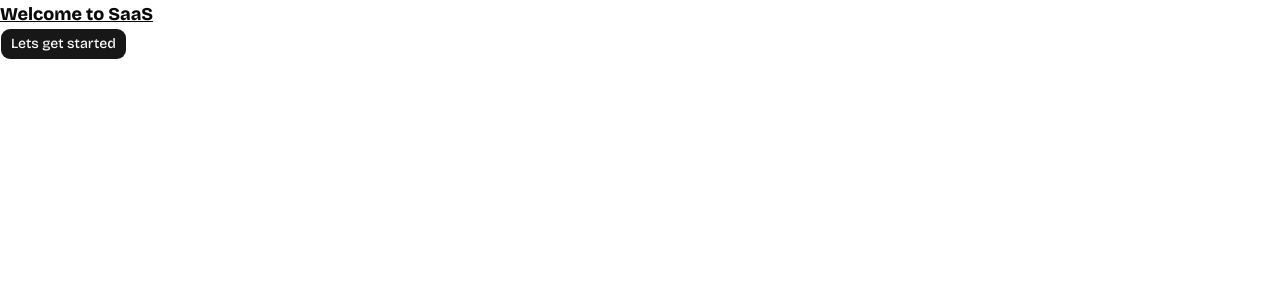
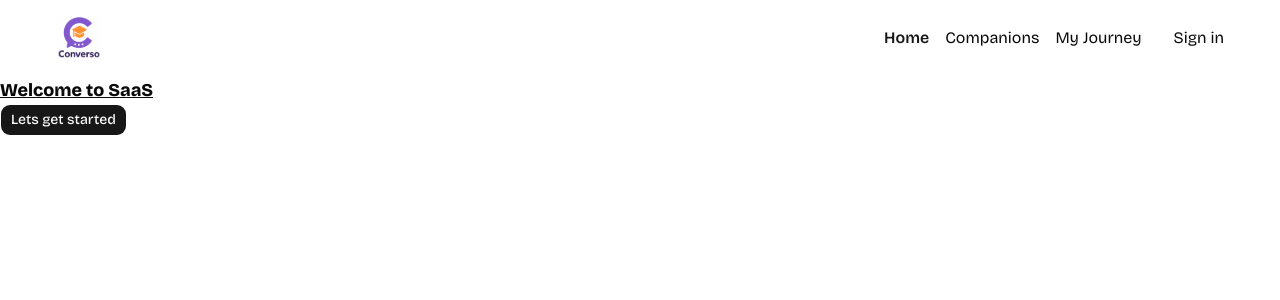
Before and after one commit to jpmartirez/SaaS-project, a Next.js app: page / in a window 1280 px wide. Shown: the top 300 px of the page. Built offline with nearby package versions, Linux system fonts and the light colour scheme.

Commit message:
modify nav items and href

```diff
--- a/app/layout.tsx
+++ b/app/layout.tsx
@@ -2,8 +2,9 @@
 import { Bricolage_Grotesque, Geist } from "next/font/google";
 import "./globals.css";
 import { cn } from "@/lib/utils";
+import Navbar from "@/components/Navbar";
 
-const geist = Geist({subsets:['latin'],variable:'--font-sans'});
+const geist = Geist({ subsets: ["latin"], variable: "--font-sans" });
 
 const bricolage = Bricolage_Grotesque({
   variable: "--font-bricolage",
@@ -22,7 +23,10 @@
 }>) {
   return (
     <html lang="en" className={cn("font-sans", geist.variable)}>
-      <body className={`${bricolage.variable} antialiased`}>{children}</body>
+      <body className={`${bricolage.variable} antialiased`}>
+        <Navbar/>
+        {children}
+      </body>
     </html>
   );
 }
--- /dev/null
+++ b/components/Navbar.tsx
@@ -0,0 +1,22 @@
+import Image from "next/image";
+import Link from "next/link";
+import React from "react";
+import Navitems from "./Navitems";
+
+const Navbar = () => {
+  return (
+    <nav className="navbar">
+      <Link href={"/"}>
+        <div className="flex items-center gap-2.5 cursor-pointer">
+          <Image src={"/images/logo.svg"} alt="logo" width={46} height={44} />
+        </div>
+      </Link>
+      <div className="flex items-center gap-8">
+        <Navitems />
+        <p>Sign in</p>
+      </div>
+    </nav>
+  );
+};
+
+export default Navbar;
--- /dev/null
+++ b/components/Navitems.tsx
@@ -0,0 +1,31 @@
+"use client";
+import { cn } from "@/lib/utils";
+import Link from "next/link";
+import { usePathname } from "next/navigation";
+import React from "react";
+
+const NavItems = [
+  { label: "Home", href: "/" },
+  { label: "Companions", href: "/companions" },
+  { label: "My Journey", href: "/my-journey" },
+];
+
+const Navitems = () => {
+  const pathName = usePathname();
+
+  return (
+    <nav className="flex items-center gap-4 ">
+      {NavItems.map(({ label, href }) => (
+        <Link
+          href={href}
+          key={label}
+          className={cn(pathName === href && "text-primary font-semibold")}
+        >
+          <p>{label}</p>
+        </Link>
+      ))}
+    </nav>
+  );
+};
+
+export default Navitems;
```
